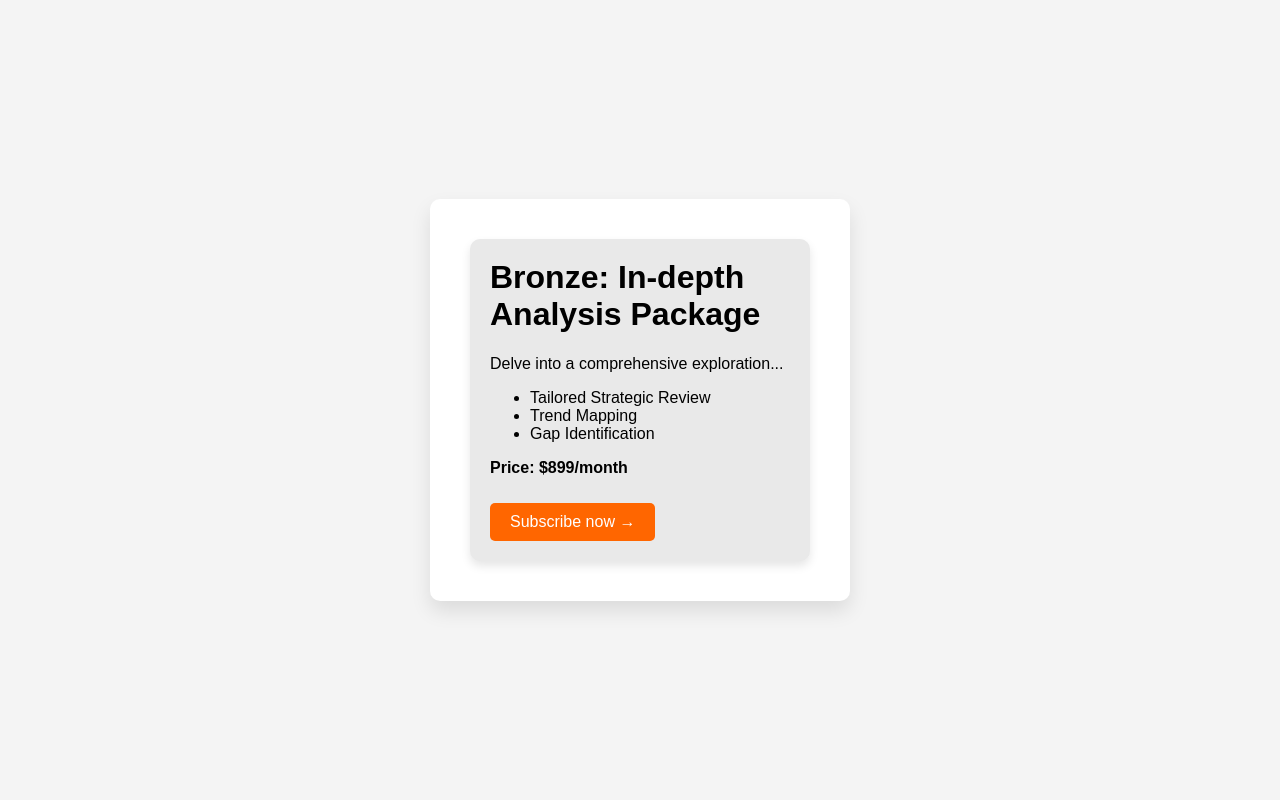
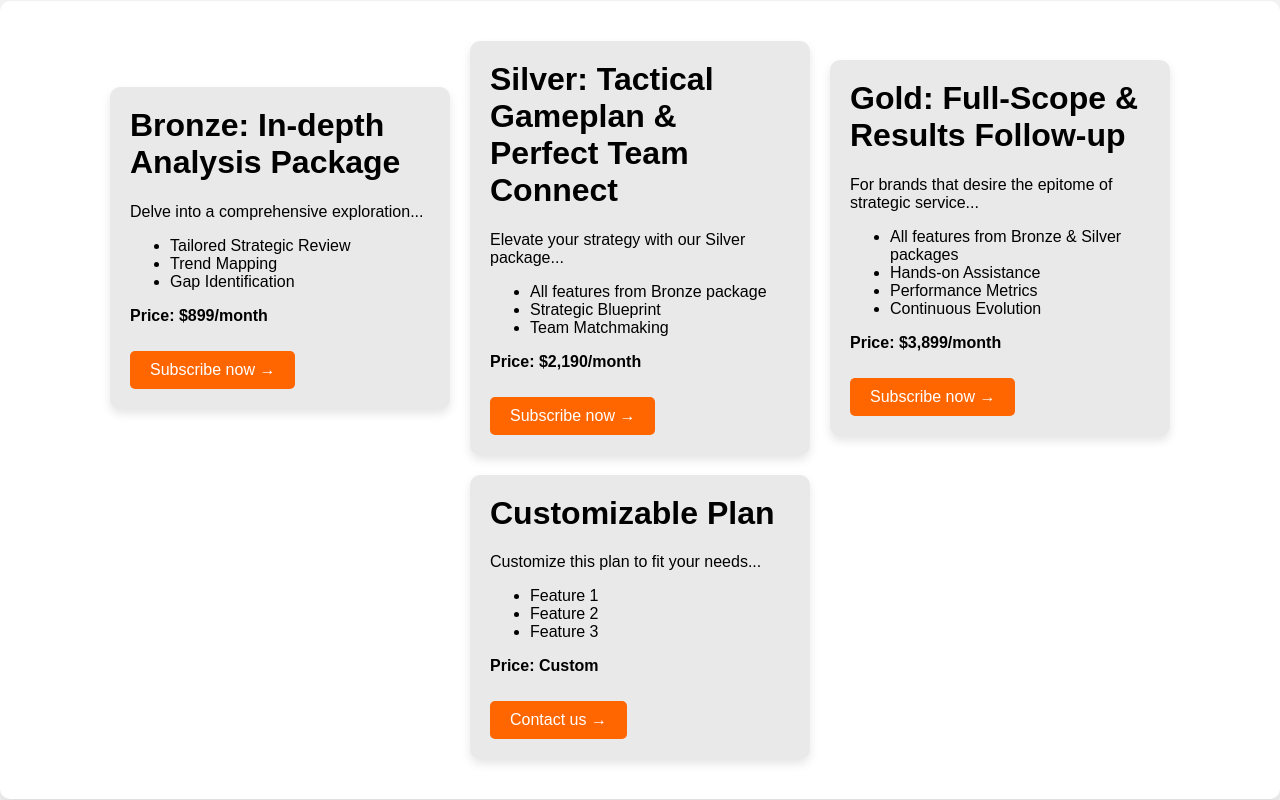
Before and after one commit to goldhivec/boxes, a plain HTML site: page index.html in a window 1280 px wide. Drawn offline with Linux system fonts and the light colour scheme.

Commit message:
Update index.html

```diff
--- a/index.html
+++ b/index.html
@@ -70,13 +70,44 @@
         </div>
 
         <!-- Silver Plan -->
-        <!-- (Repeat the structure like the Bronze Plan above) -->
+        <div class="plan">
+            <h1>Silver: Tactical Gameplan & Perfect Team Connect</h1>
+            <p>Elevate your strategy with our Silver package...</p>
+            <ul>
+                <li>All features from Bronze package</li>
+                <li>Strategic Blueprint</li>
+                <li>Team Matchmaking</li>
+            </ul>
+            <p><strong>Price: $2,190/month</strong></p>
+            <a href="https://buy.stripe.com/28o7tRgVSawr3gk3ce">Subscribe now →</a>
+        </div>
 
         <!-- Gold Plan -->
-        <!-- (Repeat the structure like the Bronze Plan above) -->
+        <div class="plan">
+            <h1>Gold: Full-Scope & Results Follow-up</h1>
+            <p>For brands that desire the epitome of strategic service...</p>
+            <ul>
+                <li>All features from Bronze & Silver packages</li>
+                <li>Hands-on Assistance</li>
+                <li>Performance Metrics</li>
+                <li>Continuous Evolution</li>
+            </ul>
+            <p><strong>Price: $3,899/month</strong></p>
+            <a href="https://buy.stripe.com/28o7tRgVSawr3gk3ce">Subscribe now →</a>
+        </div>
 
         <!-- Customizable Plan -->
-        <!-- (You can add a structure similar to the plans above for a customizable plan) -->
+        <div class="plan">
+            <h1>Customizable Plan</h1>
+            <p>Customize this plan to fit your needs...</p>
+            <ul>
+                <li>Feature 1</li>
+                <li>Feature 2</li>
+                <li>Feature 3</li>
+            </ul>
+            <p><strong>Price: Custom</strong></p>
+            <a href="https://buy.stripe.com/28o7tRgVSawr3gk3ce">Contact us →</a>
+        </div>
     </div>
 
 </body>
```
